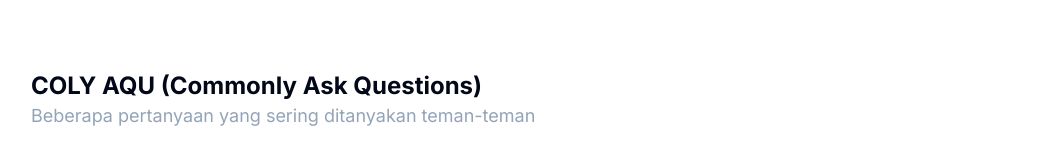
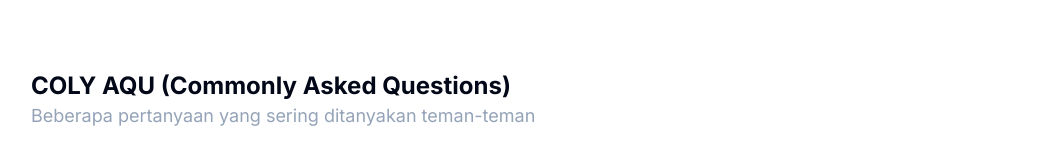
Before and after one commit to ab-azmi/capek-kuliah, a Next.js app: page / in a window 1280 px wide. Shown: the part 4098-4258 px from the top of the page, without its empty margins (113-1167 px from the left). Built offline with nearby package versions, Linux system fonts and the light colour scheme.

Commit message:
fcking typo

```diff
--- a/components/coly-aqu.tsx
+++ b/components/coly-aqu.tsx
@@ -6,7 +6,7 @@
     return (
         <div className="flex flex-col gap-y-5">
             <div>
-                <h1 className="text-xl lg:text-2xl font-bold">COLY AQU (Commonly Ask Questions)</h1>
+                <h1 className="text-xl lg:text-2xl font-bold">COLY AQU (Commonly Asked Questions)</h1>
                 <p className="text-sm lg:text-lg text-slate-400">
                     Beberapa pertanyaan yang sering ditanyakan teman-teman
                 </p>
```
